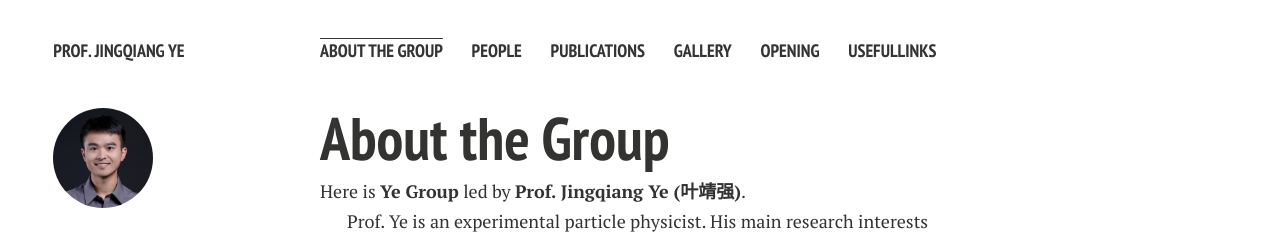
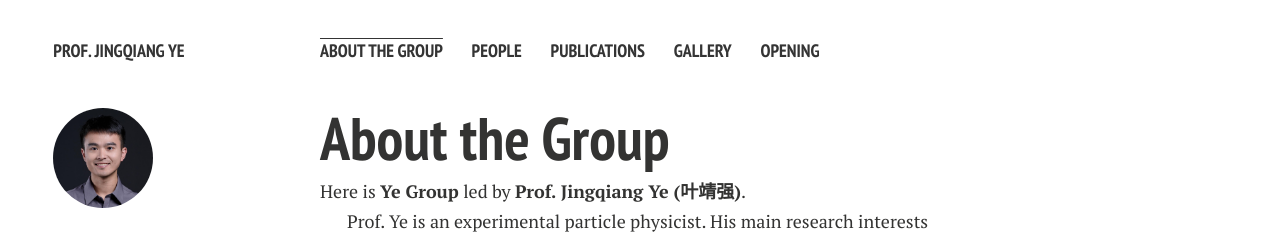
Before and after one commit to terteruu/terteruu.github.io, a Jekyll site: the page built from index.md, in a window 1280 px wide. Shown: the top 234 px of the page. Built offline with Jekyll 4.4.1, drawn with Linux system fonts in a browser that asks for light colours; nearby versions of some CDN libraries; comment, search, counter and statistics services are not loaded; a style sheet for code colours, icons or effects is not loaded; our own code applies the rules of GitHub Pages for plain Markdown files.

Commit message:
delete useful link

```diff
--- a/_config.yml
+++ b/_config.yml
@@ -49,8 +49,7 @@ links:
     url: /gallery/
   - title: Opening
     url: /opening/
-  - title: UsefulLinks
-    url: /links/
+
 
 # http://en.wikipedia.org/wiki/List_of_tz_database_time_zones
 timezone: China/Beijing
```
